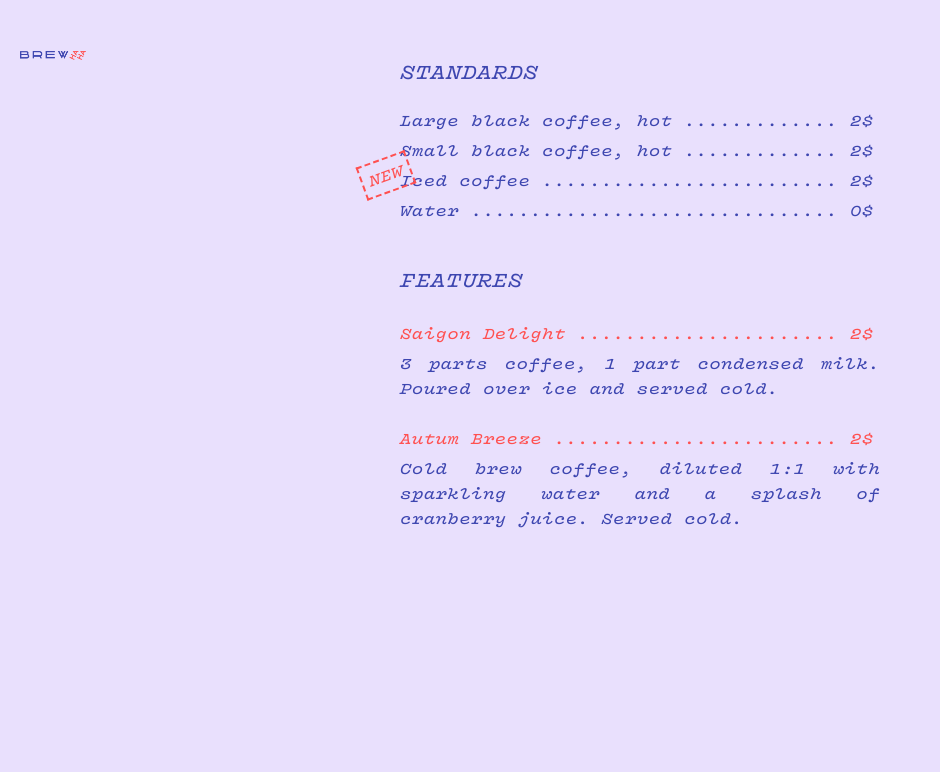
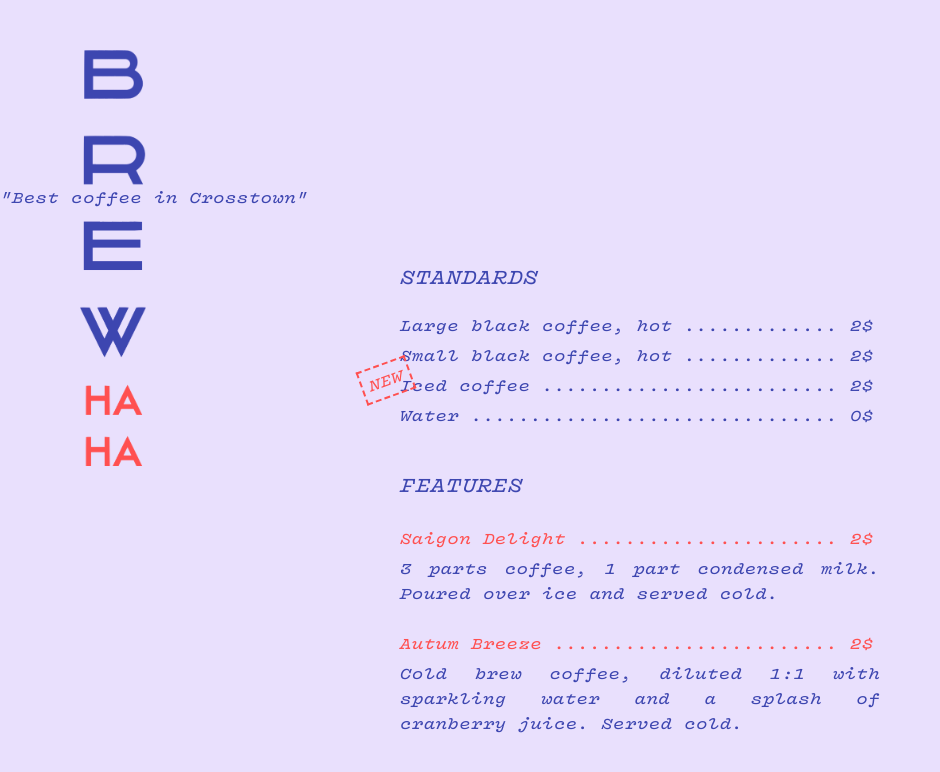
Before and after one commit to qjack001/Brewhaha, a Jekyll site: the page built from index.html, in a window 1280 px wide. Shown: the top 772 px of the page, without its empty margins (0-940 px from the left). Built offline with Jekyll 4.4.1, drawn with Linux system fonts in a browser that asks for light colours.

Commit message:
add motto

```diff
--- a/index.html
+++ b/index.html
@@ -3,6 +3,7 @@ layout: default
 ---
 
 <div class="logo"></div>
+<p class="motto">"Best coffee in Crosstown"</p>
 <div class = "menu">
     <div>
         <h1>Standards</h1>
--- a/style.css
+++ b/style.css
@@ -65,15 +65,20 @@ p
 
 .logo
 {
-    background-image: url("./assets/logo-horizontal.png");
+    background-image: url("./assets/logo.png");
     width: 66px;
     height: 416px;
     background-size: contain;
     background-repeat: no-repeat;
-    margin: 50px 20px;
+    margin: 50px 80px;
     position: absolute;
     top: 0;
     left: 0;
+}
+
+.motto
+{
+    margin: 180px auto 50px auto;
 }
 
 @media only screen and (max-width: 470px)
@@ -83,11 +88,16 @@ p
         font-size: 1rem;
     }
 
+    .motto
+    {
+        margin: 40px auto;
+    }
+
     .logo
     {
         background-image: url("./assets/logo-horizontal.png");
-        width: 416px;
-        height: 66px;
+        width: calc(100% - 60px);
+        padding-top: calc(calc(100% - 60px) * 0.16);
         margin: 50px auto;
         position: relative;
     }
```
